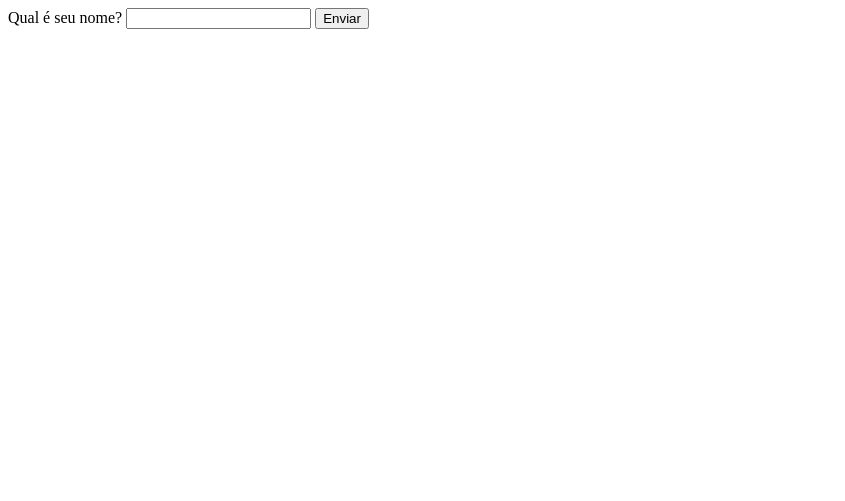
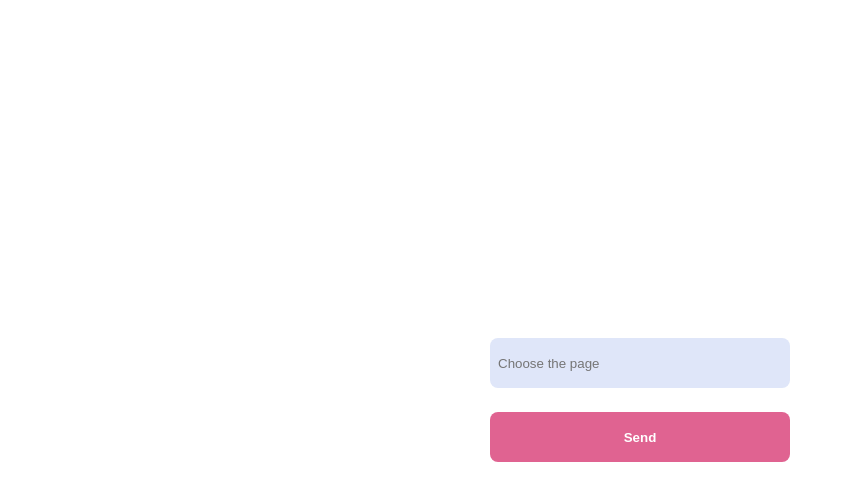
Before and after one commit to UlissesJunior/ECOP06, a Flask app: page / in a window 1280 px wide. Shown: the top 501 px of the page, without its empty margins (0-845 px from the left). Run offline with Flask 3, Linux system fonts and the light colour scheme.

Commit message:
Add files via upload

```diff
--- a/templates/index.html
+++ b/templates/index.html
@@ -1,15 +1,84 @@
 <!DOCTYPE HTML>
 <html>
-  <head>
-    <title>UNIFEI-Flask</title>
-  </head>
-  <body>
-    <form method="POST" action="">
-      Qual é seu nome? <input type="text" name="nome">
-      <input type="submit" name="submit" value="Enviar">
-    </form>
-    {% if nome %}
-      <h1>Olá, {{nome}}!</h1>
-    {% endif %}
-  </body>
+
+<head>
+    <title>UNIFEI-OCR</title>
+    <style>
+        body {
+            margin: 0;
+            border: 0;
+            box-sizing: border-box;
+            height: 100%;
+            display: flex;
+            justify-content: center;
+            align-items: center;
+            flex-direction: column;
+            overflow-y: scroll;
+        }
+        .form {
+                width: 100%;
+                height: 100vh;
+                display: flex;
+                justify-content: center;
+                align-items: center;
+                flex-direction: column;
+            }
+
+            input,
+            button {
+                box-sizing: border-box;
+                border: none;
+                border-radius: 8px;
+                outline: none;
+                width: 300px; height: 50px;
+            }
+
+            input {
+                padding:8px;
+            }
+
+            button {
+                margin-top: 24px;
+                background: #e06391;
+                border: 0;
+                color: #fff;
+                font-weight: bold;
+            }
+
+            .table-style {
+                position: relative;
+            }
+
+            th {
+                border: none;
+            }
+
+            tbody {
+                border: 2px solid #000;
+                border-spacing: 0;
+            }
+
+            tr {
+                border: 2px solid #000;
+            }
+
+            tr > td:first-child {
+                border-right: 0;
+            }
+            tr > td:last-child{
+                border-left: 0;
+            }
+    </style>
+</head>
+
+    <body>
+        <form method="POST" action="" class="form">
+            <input type="text" name="pagina" min='1' max='10' placeholder="Choose the page" style="background-color: #dfe6f9; border-radius: 8px;">
+            <button type="submit" name="submit" value="Enviar" >Send</button>
+        </form>
+        <div class="table-style">
+               {{tabela|safe}}
+        </div>
+    </body>
+
 </html>
```
